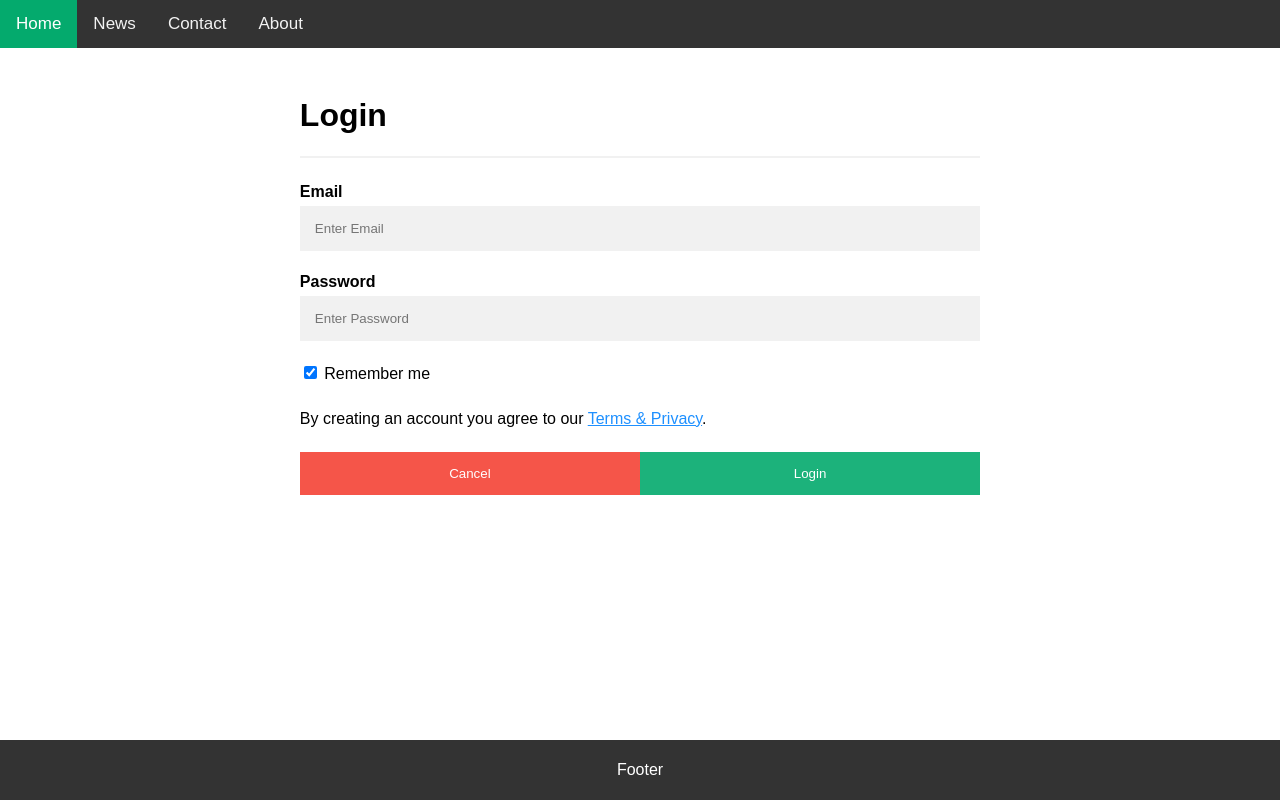
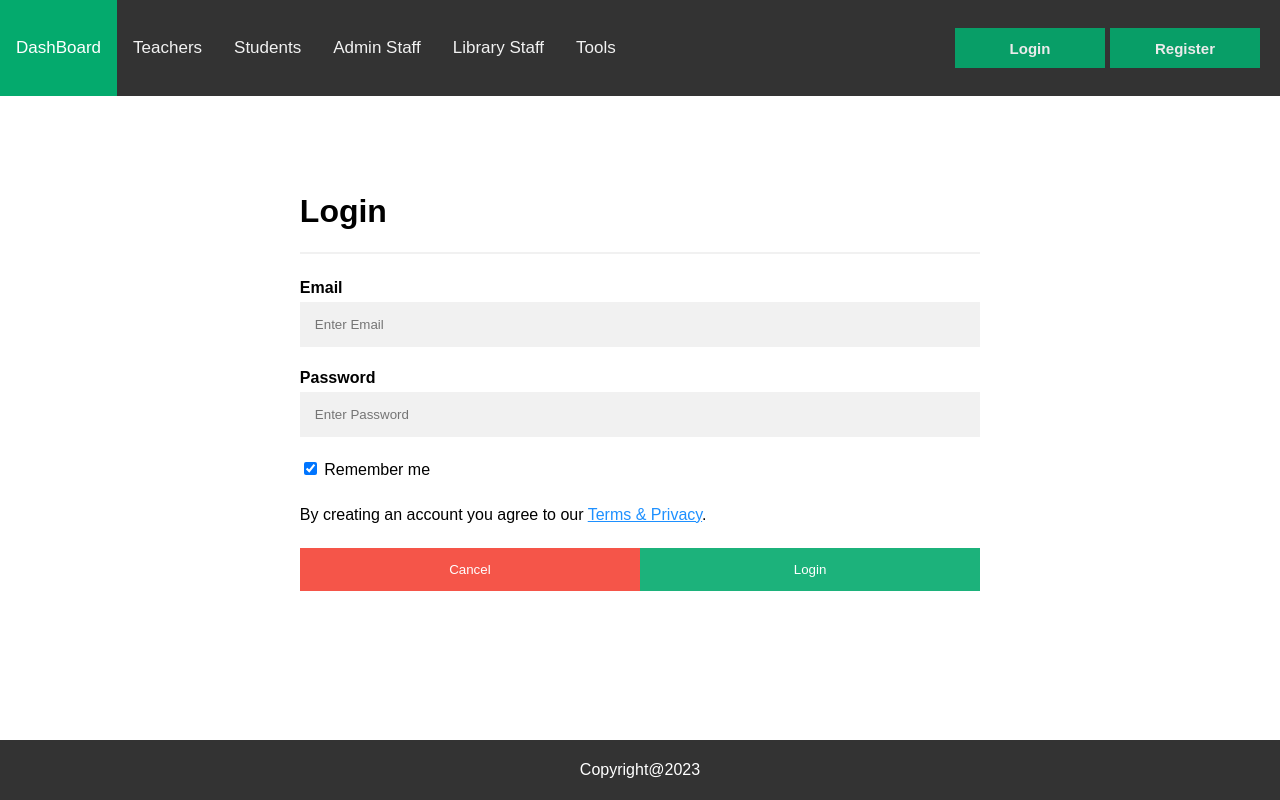
Before and after one commit to awaisniaz/Djamgo-job-board, a Django app: page /admin_side/login/ in a window 1280 px wide. Run offline with Django 4.2, Linux system fonts and the light colour scheme.

Commit message:
design changes

```diff
--- a/adminuser/models.py
+++ b/adminuser/models.py
@@ -72,7 +72,7 @@ class User(AbstractBaseUser, PermissionsMixin):
     password = models.CharField(verbose_name='Password', max_length=500)
     profilepic = models.ImageField(verbose_name='Profilpic', upload_to='profilepics/', max_length=100, null=True,
                                    blank=True)
-    type = models.CharField(max_length=20,choices=(('admin','Admin'),('student','Student'),('teacher','Teacher'),('staff','Staff')))
+    type = models.CharField(max_length=20,choices=(('admin','Admin'),('student','Student'),('teacher','Teacher'),('staff','Staff')),default='Teacher')
     school = models.CharField(max_length=200)
     section=models.CharField(max_length=20)
     subject = models.CharField(max_length=40)
--- a/adminuser/templates/index.html
+++ b/adminuser/templates/index.html
@@ -1,7 +1,7 @@
 <!DOCTYPE html>
 <html>
   <head>
-<meta name="viewport" content="width=device-width, initial-scale=1">
+    <meta name="viewport" content="width=device-width, initial-scale=1" />
     <style>
       body {
         margin: 0;
@@ -11,10 +11,11 @@ body {
       .topnav {
         overflow: hidden;
         background-color: #333;
-   position: fixed;
         left: 0;
-   top:0;
-   width:100%
+        top: 0;
+        width: 100%;
+        display: flex;
+        justify-content: space-between;
       }
 
       .topnav a {
@@ -25,44 +26,95 @@ body {
         text-decoration: none;
         font-size: 17px;
       }
+      .right-section {
+        padding: 20px;
+        align-item: center;
+        display: flex;
+        column-gap: 5px;
+      }
+
+      .left-section {
+        display: flex;
+        justify-content: center;
+        align-items: center;
+      }
 
       .topnav a:hover {
         background-color: #ddd;
         color: black;
+        height: 100%;
+        display: flex;
+        justify-content: center;
+        align-items: center;
+      }
+      .right-section button {
+        display: flex;
+        height: 40px;
+        justify-content: center;
+        align-items: center;
+        padding: 10px;
+        width: 150px;
+        border: none;
+        outline: none;
+        background-color: #04aa6d;
+        color: #fff;
+        font-weight: bold;
+        font-size: 15px;
+      }
+      .right-section button:hover {
+        background-color: transparent;
+        border: 2px solid #ffffff;
+        font-size: 15px;
+        color: white;
+        font-family: 'Segoe UI', Tahoma, Geneva, Verdana, sans-serif;
+      }
+      .topnav a.active {
+        background-color: #04aa6d;
+        color: white;
+        height: 100%;
+        display: flex;
+        justify-content: center;
+        align-items: center;
       }
 
-.topnav a.active {
-  background-color: #04AA6D;
-  color: white;
-}
       .footer {
         position: fixed;
         left: 0;
         bottom: 0;
         width: 100%;
-   height:60px;
-   display:flex;
-   align-items:center;
-   justify-content:center;
+        height: 60px;
+        display: flex;
+        align-items: center;
+        justify-content: center;
         background-color: #333;
         color: white;
         text-align: center;
       }
     </style>
+    <link
+      rel="stylesheet"
+      href="https://cdnjs.cloudflare.com/ajax/libs/font-awesome/4.7.0/css/font-awesome.min.css"
+    />
   </head>
   <body>
-
     <div class="topnav">
-  <a class="active" href="#home">Home</a>
-  <a href="#news">News</a>
-  <a href="#contact">Contact</a>
-  <a href="#about">About</a>
+      <div class="left-section">
+        <a class="active" href="dashboard">DashBoard</a>
+        <a href="/teachers">Teachers</a>
+        <a href="/students">Students</a>
+        <a href="/admin-staff">Admin Staff</a>
+        <a href="/library-staff">Library Staff</a>
+        <a href="/manage-tools">Tools</a>
+      </div>
+      <div class="right-section">
+        <button>Login</button>
+        <button>Register</button>
+      </div>
     </div>
 
-{% block content %}
-{% endblock %}
+    {% block content %} {% endblock %}
     <div class="footer">
-  <p>Footer</p>
+      <p>Copyright@2023</p>
     </div>
   </body>
 </html>
--- a/adminuser/urls.py
+++ b/adminuser/urls.py
@@ -5,7 +5,7 @@ from adminuser import views
 urlpatterns = [
     path('login/', views.login, name="login"),
     path("signup/",views.register,name="signup"),
-    path("home/",views.home,name="home"),
+    path("homepage/",views.home,name="home"),
     path("login_post/",views.login_post,name="login_post"),
     path("register/",views.registerandUpdate,name="register")
 ]
--- a/adminuser/views.py
+++ b/adminuser/views.py
@@ -1,7 +1,12 @@
-from django.shortcuts import render
+from django.shortcuts import render,redirect
 from django.views.decorators.http import require_http_methods
 from django.http import HttpResponse,JsonResponse
+from django.db import DatabaseError,IntegrityError
+from rest_framework.authtoken.models import Token
+from django.contrib.auth import login,logout,authenticate
+from django.contrib.auth.hashers import make_password
 import json
+from .models import User
 @require_http_methods(["GET"])
 def login(request):
    return render(request,'login.html',{})
@@ -16,11 +21,40 @@ def home(request):
 def login_post(request):
    email =  request.POST.get("email")
    password = request.POST.get("psw")
-   return JsonResponse({"email":email,"password":password})
+   return redirect("/admin_side/homepage")
 @require_http_methods(['POST','PATCH'])
 def registerandUpdate(request):
    if request.method == 'POST':
+
       repeatPassword = request.POST.get("psw-repeat")
-      return JsonResponse({"msg":repeatPassword})
+      email = request.POST.get("email")
+      password = request.POST.get("psw")
+      print(password)
+      if(password != repeatPassword):
+         return  JsonResponse({"response":"Sorry Your Password is not match"})
+      hash = make_password(password)
+      print(hash)
+      user = User(email=email,first_name="awaisniaz",last_name="khan",username="awaiskianz")
+      try:
+         user.set_password(password)
+         user.save()
+         return JsonResponse({"message":"User register Successully"})
+      except IntegrityError as e:
+         print("I am Error")
+         print(e)
+         print(f"Caught exception: {e}")
+         error_message = str(e)
+         print(error_message)
+         error_code = e.args[0] if e.args else None
+
+         # Create a dictionary containing the error information
+         error_data = {
+            'error': {
+               'message': error_message,
+               'code': error_code,
+            }
+         }
+         return JsonResponse(error_data)
+
    else:
       return JsonResponse({"msg":"I am Patch Request"})
```
Also changed, not shown: adminuser/templates/home.html (+74 -3 lines), adminuser/migrations/0007_alter_user_type.py (added). Lines whose indentation alone changed are shown as unchanged.
